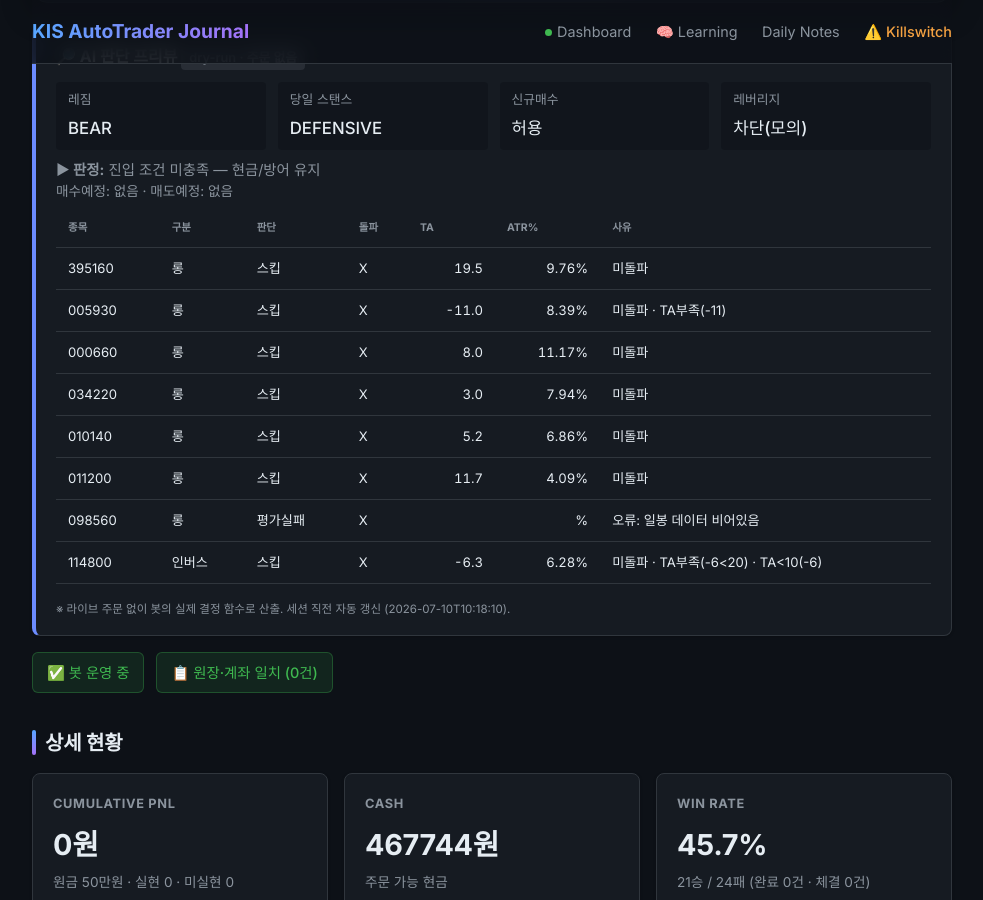
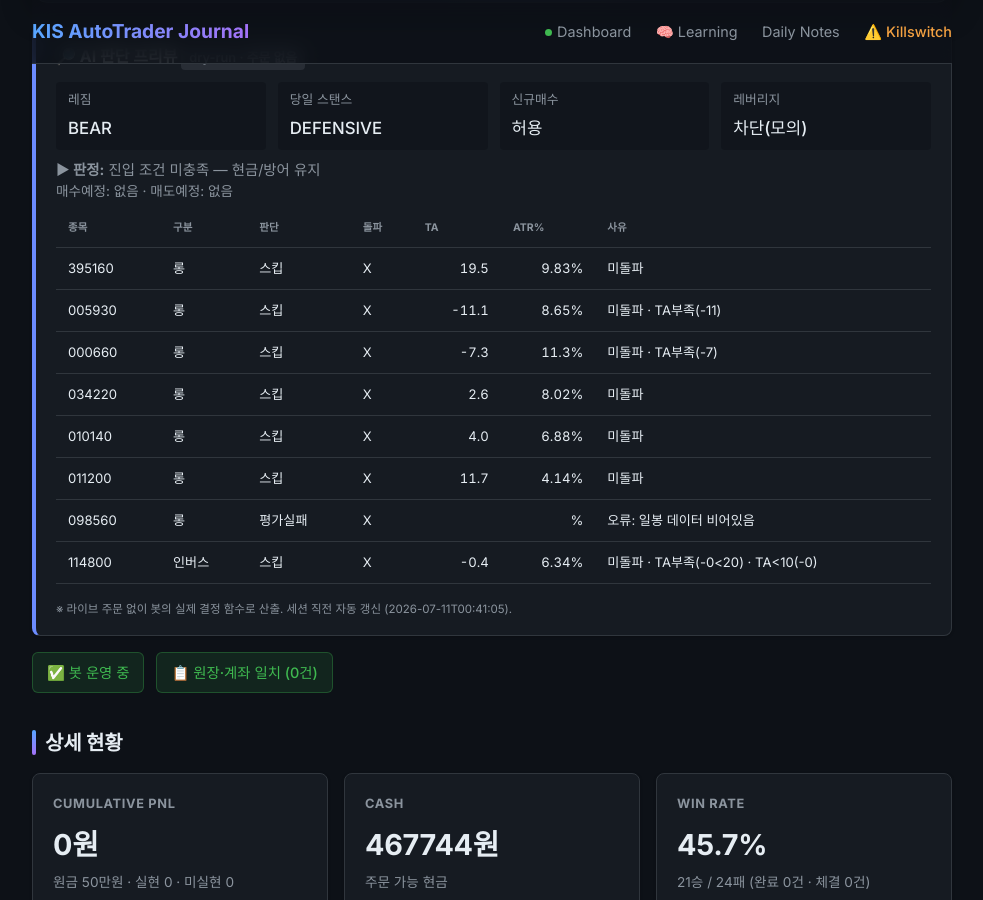
Before and after one commit to BudongJW/kis-trading-journal, a Jekyll site: the page built from index.html, in a window 1280 px wide and 900 px high, scrolled down 351 px. Shown: the whole window, without its empty margins (148-1131 px from the left). Built offline with Jekyll 4.4.1, drawn with Linux system fonts in a browser that asks for light colours; nearby versions of some CDN libraries.

Commit message:
auto: dry-run preview 07-10 15:41Z

```diff
--- a/_data/dry_run.json
+++ b/_data/dry_run.json
@@ -1,5 +1,5 @@
 {
-  "generated_at": "2026-07-10T10:18:10",
+  "generated_at": "2026-07-11T00:41:05",
   "mode": "DRY-RUN (읽기 전용, 주문 없음)",
   "market": {
     "regime": "BEAR",
@@ -27,7 +27,7 @@
       "decision": "스킵",
       "breakout": false,
       "ta": 19.5,
-      "atr_pct": 9.76,
+      "atr_pct": 9.83,
       "fee_gate_ok": true,
       "why_skip": "미돌파"
     },
@@ -36,8 +36,8 @@
       "type": "롱",
       "decision": "스킵",
       "breakout": false,
-      "ta": -11.0,
-      "atr_pct": 8.39,
+      "ta": -11.1,
+      "atr_pct": 8.65,
       "fee_gate_ok": true,
       "why_skip": "미돌파 · TA부족(-11)"
     },
@@ -46,18 +46,18 @@
       "type": "롱",
       "decision": "스킵",
       "breakout": false,
-      "ta": 8.0,
-      "atr_pct": 11.17,
+      "ta": -7.3,
+      "atr_pct": 11.3,
       "fee_gate_ok": true,
-      "why_skip": "미돌파"
+      "why_skip": "미돌파 · TA부족(-7)"
     },
     {
       "symbol": "034220",
       "type": "롱",
       "decision": "스킵",
       "breakout": false,
-      "ta": 3.0,
-      "atr_pct": 7.94,
+      "ta": 2.6,
+      "atr_pct": 8.02,
       "fee_gate_ok": true,
       "why_skip": "미돌파"
     },
@@ -66,8 +66,8 @@
       "type": "롱",
       "decision": "스킵",
       "breakout": false,
-      "ta": 5.2,
-      "atr_pct": 6.86,
+      "ta": 4.0,
+      "atr_pct": 6.88,
       "fee_gate_ok": true,
       "why_skip": "미돌파"
     },
@@ -77,7 +77,7 @@
       "decision": "스킵",
       "breakout": false,
       "ta": 11.7,
-      "atr_pct": 4.09,
+      "atr_pct": 4.14,
       "fee_gate_ok": true,
       "why_skip": "미돌파"
     },
@@ -93,15 +93,15 @@
       "entry_via": "-",
       "decision": "스킵",
       "breakout": false,
-      "ta": -6.3,
-      "atr_pct": 6.28,
+      "ta": -0.4,
+      "atr_pct": 6.34,
       "fee_gate_ok": true,
-      "why_skip": "미돌파 · TA부족(-6<20) · TA<10(-6)"
+      "why_skip": "미돌파 · TA부족(-0<20) · TA<10(-0)"
     }
   ],
   "gap_recovery": {
     "enabled_live": true,
-    "now_kst": "10:18",
+    "now_kst": "00:41",
     "window": "09:00~09:20",
     "candidates": [
       {
@@ -109,7 +109,7 @@
         "name": "KODEX 미국나스닥100TR",
         "decision": "스킵",
         "gap_open_pct": 5.12,
-        "intraday_pct": -1.16,
+        "intraday_pct": -1.47,
         "in_window": false,
         "reason": "촉발 없음(오버나이트=normal≠aggressive_buy)"
       },
@@ -118,7 +118,7 @@
         "name": "삼성전자",
         "decision": "스킵",
         "gap_open_pct": 4.68,
-        "intraday_pct": -0.95,
+        "intraday_pct": -2.06,
         "in_window": false,
         "reason": "촉발 없음(오버나이트=normal≠aggressive_buy)"
       },
@@ -127,7 +127,7 @@
         "name": "SK하이닉스",
         "decision": "스킵",
         "gap_open_pct": 5.03,
-        "intraday_pct": -4.05,
+        "intraday_pct": -5.05,
         "in_window": false,
         "reason": "촉발 없음(오버나이트=normal≠aggressive_buy)"
       },
@@ -136,7 +136,7 @@
         "name": "LG디스플레이",
         "decision": "스킵",
         "gap_open_pct": 1.03,
-        "intraday_pct": 2.97,
+        "intraday_pct": 2.04,
         "in_window": false,
         "reason": "촉발 없음(오버나이트=normal≠aggressive_buy)"
       },
@@ -145,7 +145,7 @@
         "name": "삼성중공업",
         "decision": "스킵",
         "gap_open_pct": 2.15,
-        "intraday_pct": 4.21,
+        "intraday_pct": 4.44,
         "in_window": false,
         "reason": "촉발 없음(오버나이트=normal≠aggressive_buy)"
       },
@@ -154,7 +154,7 @@
         "name": "HMM",
         "decision": "스킵",
         "gap_open_pct": 1.14,
-        "intraday_pct": 1.69,
+        "intraday_pct": 1.02,
         "in_window": false,
         "reason": "촉발 없음(오버나이트=normal≠aggressive_buy)"
       },
@@ -171,17 +171,17 @@
   },
   "morning_momentum": {
     "enabled_live": true,
-    "now_kst": "10:18",
+    "now_kst": "00:41",
     "window": "09:00~14:00",
     "up_th": 0.6,
     "down_th": 0.6,
     "benchmark": "069500",
     "direction": "none",
-    "in_window": true,
-    "move_pct": 3.22,
-    "intraday_pct": -0.62,
+    "in_window": false,
+    "move_pct": 2.47,
+    "intraday_pct": -1.35,
     "would_enter": false,
-    "reason": "임계 미달 (전일대비 +3.22%, 시가대비 -0.62%)"
+    "reason": "윈도 밖(00:41∉09:00~14:00)"
   },
   "us_entry_candidates": [
     {
@@ -197,28 +197,28 @@
       "symbol": "SCHG",
       "type": "long",
       "decision": "스킵",
-      "breakout": true,
-      "ta": -0.3,
-      "atr_pct": 1.35,
-      "why_skip": "TA부족(-0)"
+      "breakout": false,
+      "ta": 11.0,
+      "atr_pct": 1.3,
+      "why_skip": "미돌파 · TA부족(+11)"
     },
     {
       "symbol": "XLF",
       "type": "long",
       "decision": "스킵",
-      "breakout": true,
-      "ta": 3.6,
-      "atr_pct": 1.34,
-      "why_skip": "TA부족(+4)"
+      "breakout": false,
+      "ta": 1.4,
+      "atr_pct": 1.3,
+      "why_skip": "미돌파 · TA부족(+1)"
     },
     {
       "symbol": "SH",
       "type": "inverse",
       "decision": "스킵",
       "breakout": false,
-      "ta": -2.3,
-      "atr_pct": 1.07,
-      "why_skip": "미돌파 · TA부족(-2)"
+      "ta": 0.7,
+      "atr_pct": 1.0,
+      "why_skip": "미돌파 · TA부족(+1)"
     },
     {
       "symbol": "PSQ",
@@ -231,18 +231,18 @@
       "type": "defensive",
       "decision": "스킵",
       "breakout": false,
-      "ta": 7.4,
-      "atr_pct": 0.52,
-      "why_skip": "미돌파 · TA부족(+7) · 수수료게이트"
+      "ta": 8.1,
+      "atr_pct": 0.5,
+      "why_skip": "미돌파 · TA부족(+8) · 수수료게이트"
     },
     {
       "symbol": "SHY",
       "type": "defensive",
       "decision": "스킵",
       "breakout": false,
-      "ta": 13.4,
-      "atr_pct": 0.08,
-      "why_skip": "미돌파 · TA부족(+13) · 수수료게이트"
+      "ta": 10.0,
+      "atr_pct": 0.06,
+      "why_skip": "미돌파 · TA부족(+10) · 수수료게이트"
     }
   ],
   "us_summary": {
```
